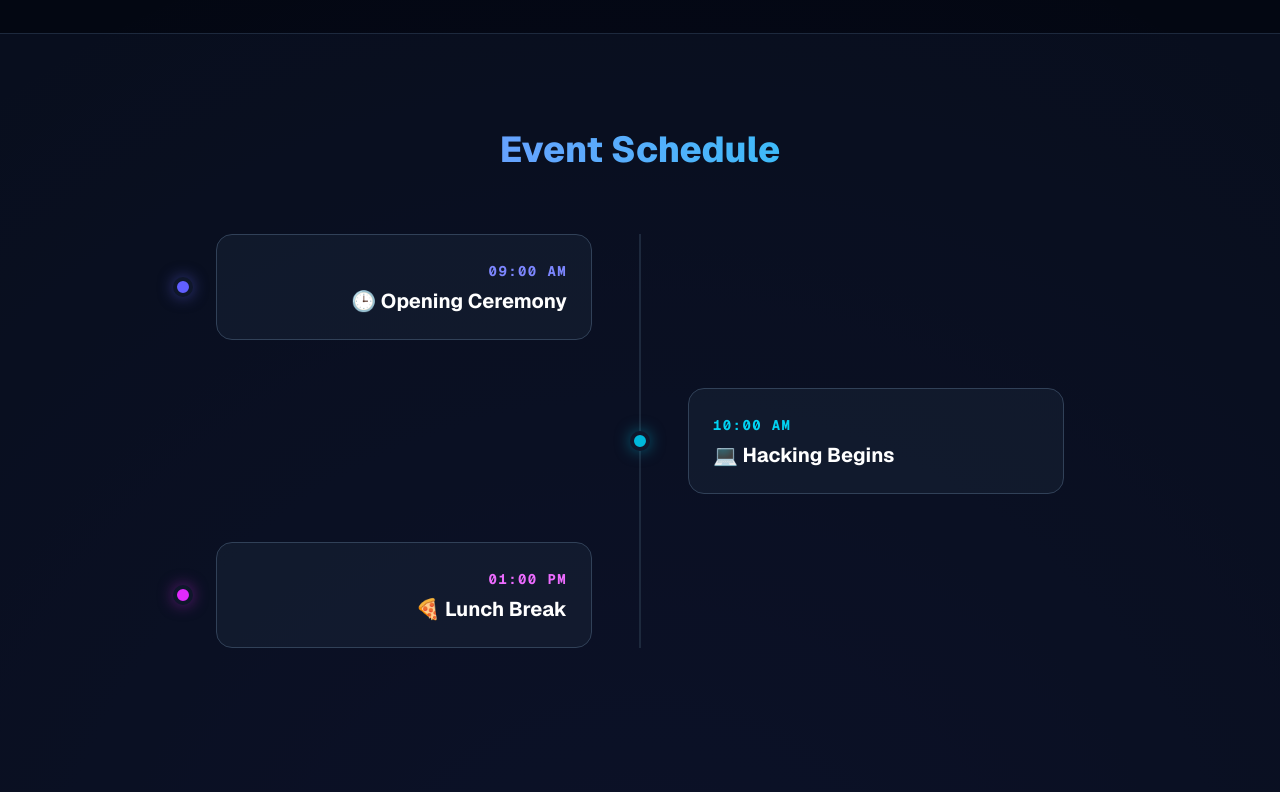
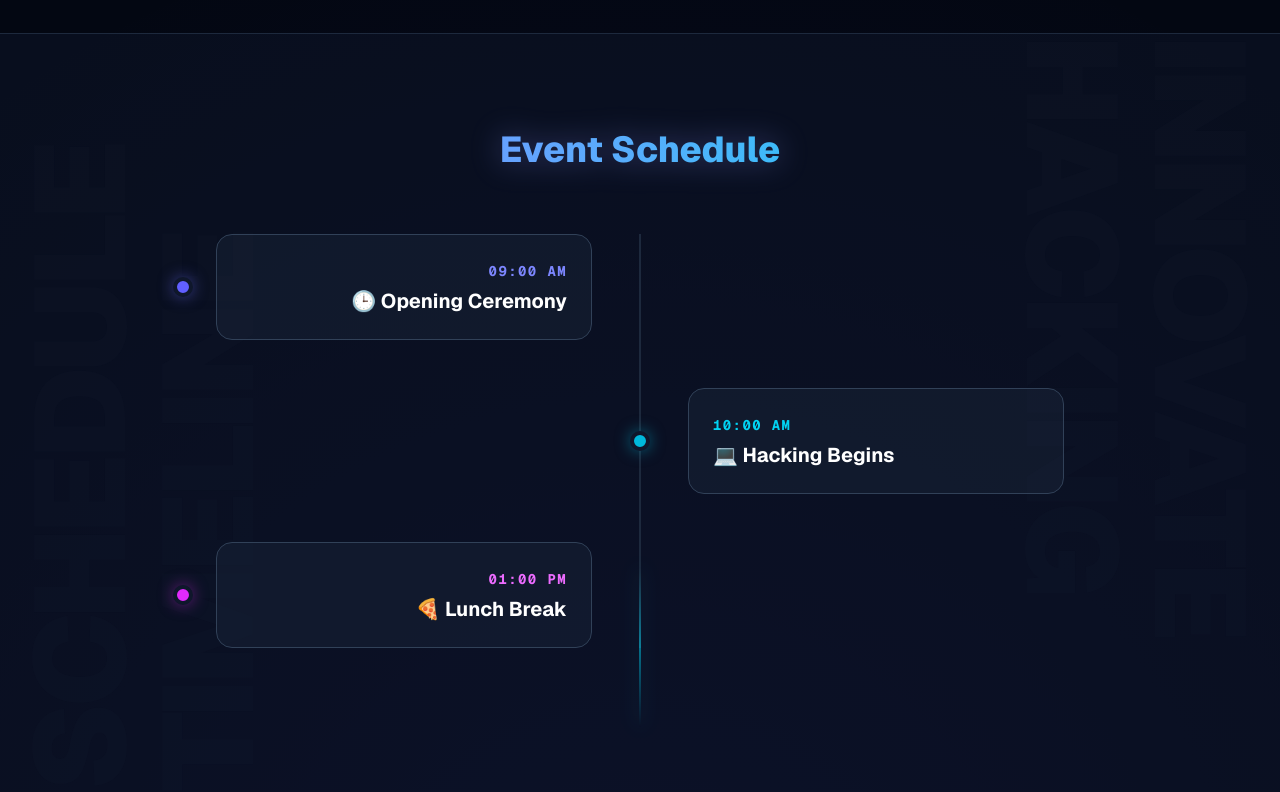
Before and after one commit to abhijeetmandal278-alt/hackathon-26, a Next.js app: page / in a window 1280 px wide. Shown: the part 1160-1952 px from the top of the page. Built offline with nearby package versions, Linux system fonts and the light colour scheme.

Commit message:
style: finalized schedule section with ghost text and glowing data pulse

```diff
--- a/app/page.tsx
+++ b/app/page.tsx
@@ -116,13 +116,33 @@ export default function Home() {
 
       {/* Event Schedule Section */}
       <section id="schedule" className="py-24 bg-slate-900/50 border-y border-slate-800 relative overflow-hidden">
+        {/* --- PASTE BLOCKS START --- */}
+  {/* 1. Background Grid Pattern */}
+  <div className="absolute inset-0 z-0 opacity-10 pointer-events-none"
+      style={{ backgroundImage: `radial-gradient(#4f46e5 0.5px, transparent 0.5px)`, backgroundSize: '40px 40px' }}>
+  </div>
+
+  {/* 2. Side Ghost Text (Pinned to screen edges) */}
+  <div className="absolute top-0 left-4 h-full hidden lg:flex flex-col justify-around text-9xl font-black text-slate-800/10 select-none pointer-events-none tracking-tighter uppercase [writing-mode:vertical-lr] rotate-180">
+    <span>Timeline</span>
+    <span>Schedule</span>
+  </div>
+
+  <div className="absolute top-0 right-4 h-full hidden lg:flex flex-col justify-around text-9xl font-black text-slate-800/10 select-none pointer-events-none tracking-tighter uppercase [writing-mode:vertical-lr]">
+    <span>Hacking</span>
+    <span>Innovate</span>
+  </div>
+  {/* --- PASTE BLOCKS END --- */}
         <div className="max-w-4xl mx-auto px-6">
-          <h2 className="text-4xl font-extrabold text-center mb-16 bg-linear-to-r from-indigo-400 to-cyan-400 bg-clip-text text-transparent">
-            Event Schedule
+          <h2 className="text-4xl font-extrabold text-center mb-16 bg-gradient-to-r from-indigo-400 to-cyan-400 bg-clip-text text-transparent drop-shadow-[0_0_15px_rgba(129,140,248,0.4)]">
+          Event Schedule
           </h2>
 
           <div className="relative max-w-4xl mx-auto">
-            <div className="absolute left-4 md:left-1/2 md:-translate-x-1/2 h-full w-0.5 bg-slate-800"></div>
+            <div className="absolute left-4 md:left-1/2 md:-translate-x-1/2 h-full w-0.5 bg-slate-800">
+          {/* Add this pulse div inside the line */}
+          <div className="absolute top-0 left-0 w-full h-40 bg-gradient-to-b from-transparent via-cyan-400 to-transparent animate-scan shadow-[0_0_20px_rgba(34,211,238,0.5)]"></div>
+          </div>
 
             {/* Event 1 */}
             <div className="mb-12 ml-12 md:ml-0 md:w-1/2 md:pr-12 md:text-right relative">
```
